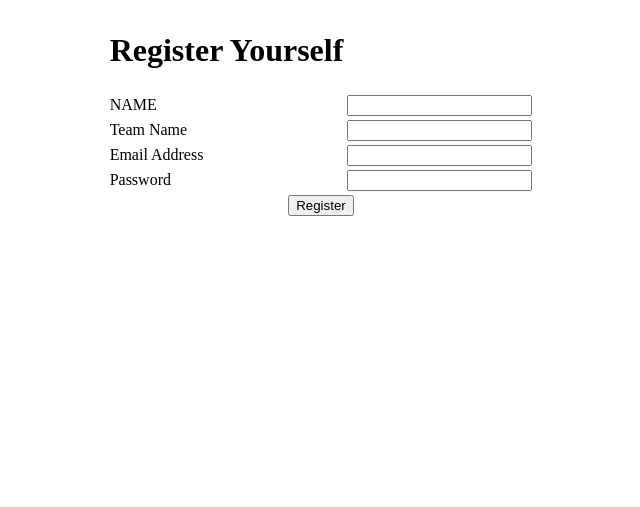
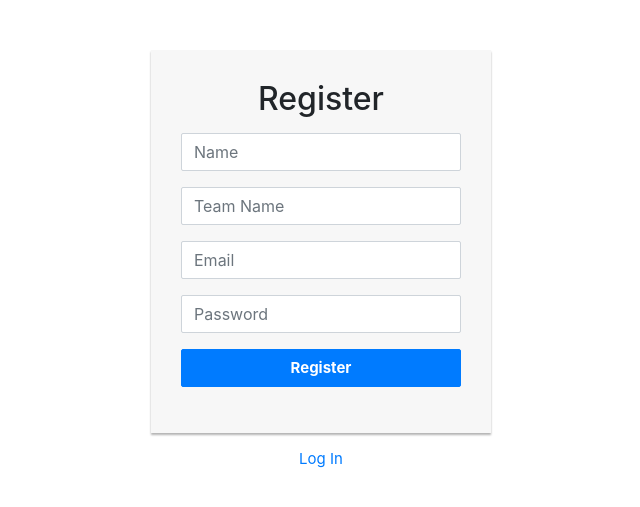
Before and after one commit to ruchit2106/Hackathon, a Django app: page /registerParticipant/ in a window 1280 px wide. Shown: the top 507 px of the page, without its empty margins (319-959 px from the left). Run offline with Django 3.2, Linux system fonts and the light colour scheme; some libraries are stand-ins or nearby versions.

Commit message:
Updated Register Page

```diff
--- a/student_feedback_project/templates/registerParticipant.html
+++ b/student_feedback_project/templates/registerParticipant.html
@@ -1,3 +1,70 @@
+<!DOCTYPE html>
+<html lang="en">
+<head>
+<meta charset="utf-8">
+<meta name="viewport" content="width=device-width, initial-scale=1, shrink-to-fit=no">
+<title>Register Participant</title>
+<link rel="stylesheet" href="https://stackpath.bootstrapcdn.com/bootstrap/4.5.0/css/bootstrap.min.css">
+<link rel="stylesheet" href="https://maxcdn.bootstrapcdn.com/font-awesome/4.7.0/css/font-awesome.min.css">
+<script src="https://code.jquery.com/jquery-3.5.1.min.js"></script>
+<script src="https://cdn.jsdelivr.net/npm/popper.js@1.16.0/dist/umd/popper.min.js"></script>
+<script src="https://stackpath.bootstrapcdn.com/bootstrap/4.5.0/js/bootstrap.min.js"></script>
+<style>
+.login-form {
+    width: 340px;
+    margin: 50px auto;
+  	font-size: 15px;
+}
+.login-form form {
+    margin-bottom: 15px;
+    background: #f7f7f7;
+    box-shadow: 0px 2px 2px rgba(0, 0, 0, 0.3);
+    padding: 30px;
+}
+.login-form h2 {
+    margin: 0 0 15px;
+}
+.form-control, .btn {
+    min-height: 38px;
+    border-radius: 2px;
+}
+.btn {
+    font-size: 15px;
+    font-weight: bold;
+}
+</style>
+</head>
+<body>
+<div class="login-form">
+    <form action="login" method="POST">
+        <h2 class="text-center">Register</h2>
+        <div class="form-group">
+            <input type="text" class="form-control" placeholder="Name" required="required" name="uname">
+        </div>
+        <div class="form-group">
+            <input type="text" class="form-control" placeholder="Team Name" name="uteamname" required="required">
+        </div>
+        <div class="form-group">
+            <input type="email" class="form-control" placeholder="Email" name="ueamil" required="required">
+        </div>
+        <div class="form-group">
+            <input type="password" class="form-control" placeholder="Password" name="upassword" required="required">
+        </div>
+        <div class="form-group">
+            <button type="submit" class="btn btn-primary btn-block" value="Register">Register</button>
+        </div>
+    </form>
+    <p class="text-center"><a href="/">Log In</a></p>
+</div>
+</body>
+</html>
+
+
+
+
+
+
+<!--
 <!DOCTYPE html>
 
 <head>
@@ -45,3 +112,4 @@
 </body>
 
 </html>
+-->
```
